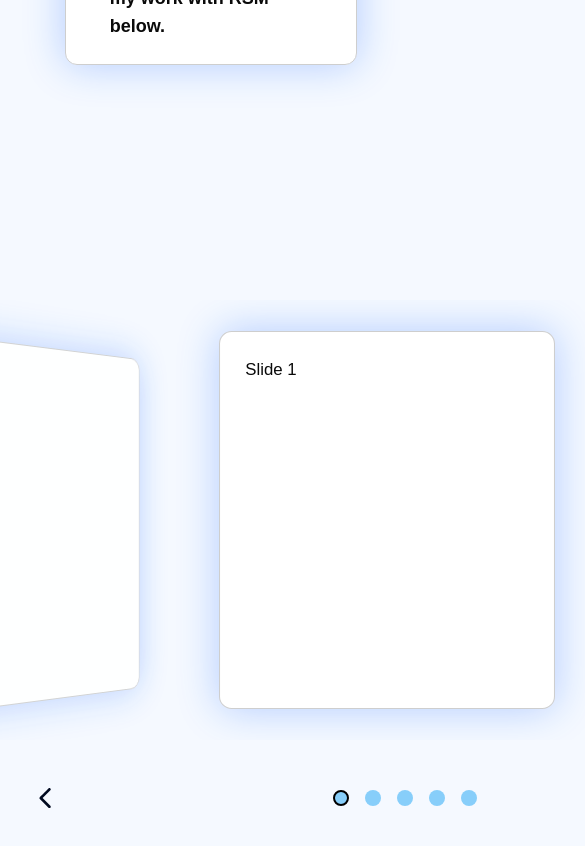
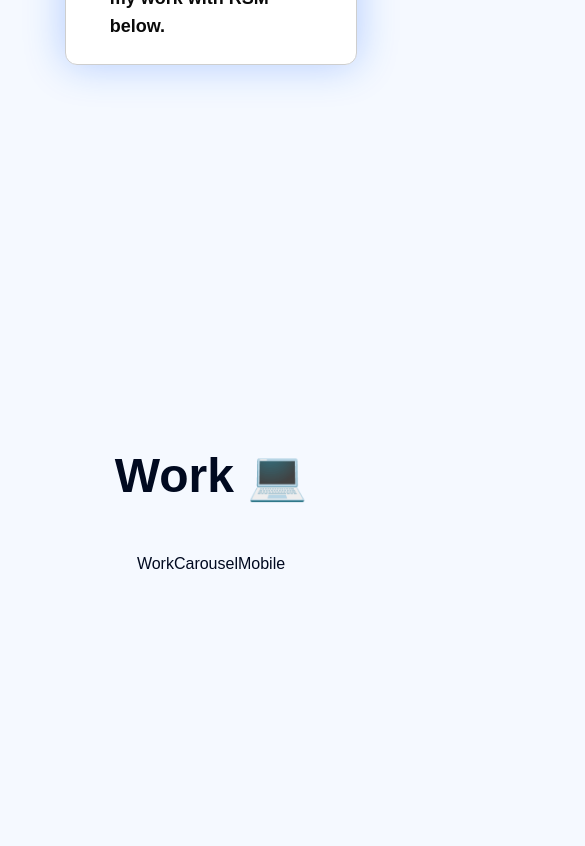
Before and after one commit to MorneNemdil/morne-portfolio, a React (Vite) app: page / in a window 390 px wide. Shown: the part 3742-4588 px from the top of the page, 585 px wide, since content can reach past the window. Built offline with nearby package versions, Linux system fonts and the light colour scheme; no server answers.

Commit message:
conditionally display mobile carousel

```diff
--- /dev/null
+++ b/src/components/work-carousel-mobile.tsx
@@ -0,0 +1,9 @@
+import React from 'react'
+
+const WorkCarouselMobile = () => {
+  return (
+    <div>WorkCarouselMobile</div>
+  )
+}
+
+export default WorkCarouselMobile
--- a/src/pages/home/home-page.tsx
+++ b/src/pages/home/home-page.tsx
@@ -12,6 +12,8 @@ import EmblaCarousel from "@/components/embla-ui/embla-carousel";
 import type { EmblaOptionsType } from 'embla-carousel'
 import '@/embla.css';
 import useBreakpoint from "@/lib/use-breakpoint";
+import EmblaCarouselMobile from "@/components/embla-ui/embla-carousel-mobile";
+import WorkCarouselMobile from "@/components/work-carousel-mobile";
 
 const HomePage = () => {
     const { theme } = useTheme();
@@ -105,8 +107,7 @@ const HomePage = () => {
 
     const WorkSection = () => {
         const breakpoint = useBreakpoint();
-
-        const OPTIONS: EmblaOptionsType = { loop: true, axis:  breakpoint == 'md' ? 'y' : 'x'}
+        const OPTIONS: EmblaOptionsType = { loop: true }
         const SLIDES: { index: number, content: JSX.Element }[] = [
             { index: 0, content: <div>Slide 1</div> },
             { index: 1, content: <div>Slide 2</div> },
@@ -117,7 +118,9 @@ const HomePage = () => {
 
         return (<section id="work" className="main-section">
             <div className="section-title">Work 💻</div>
-            <EmblaCarousel slides={SLIDES} options={OPTIONS} />
+            {breakpoint == 'xl'
+                ? <EmblaCarousel slides={SLIDES} options={OPTIONS} />
+                : <WorkCarouselMobile />}
         </section>)
     }
 
```
